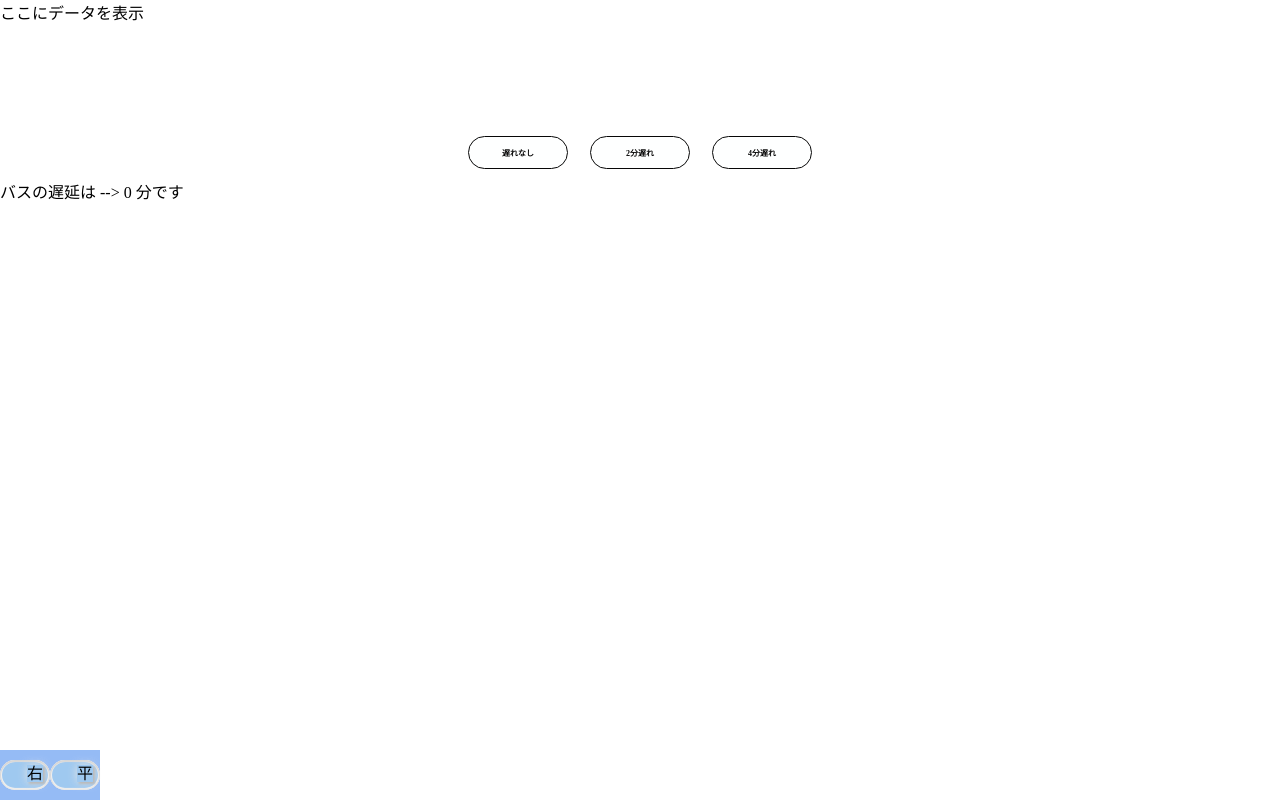
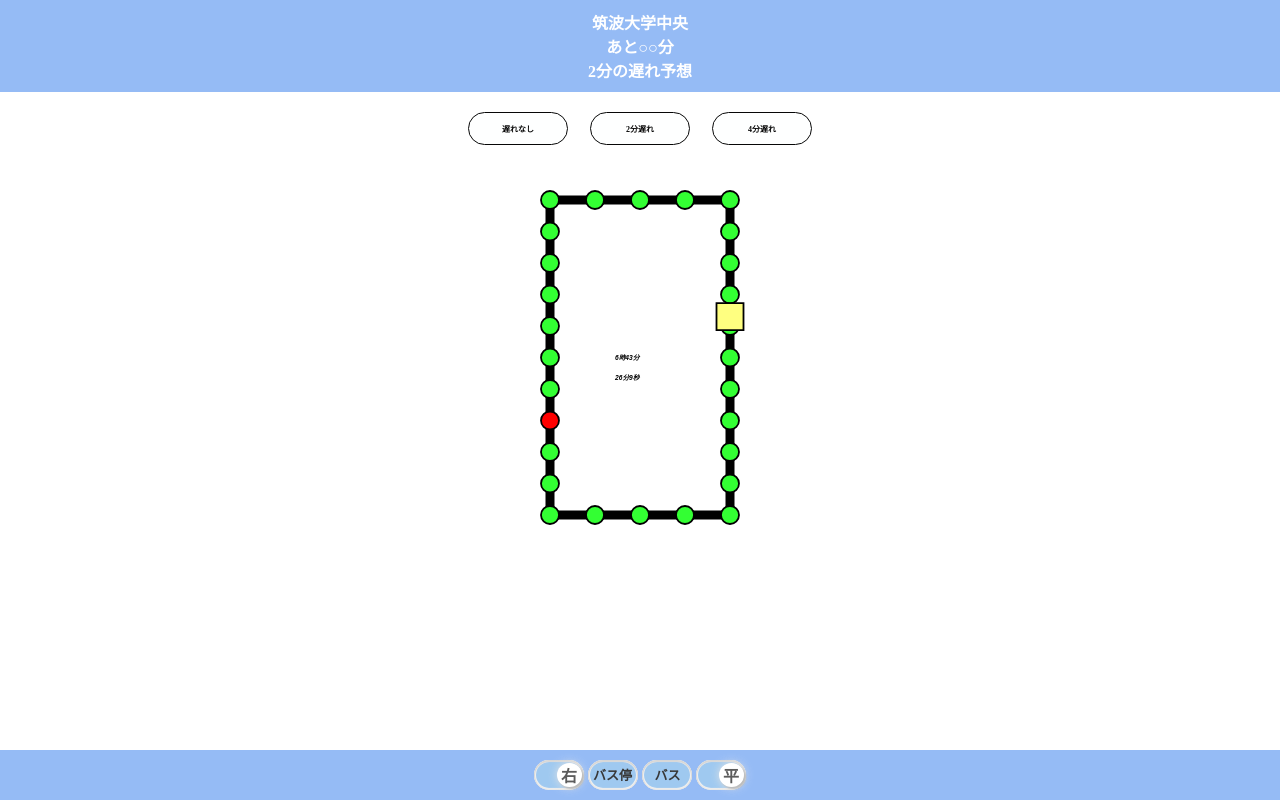
Before and after one commit to Moon-landing-Tsukuba/busvis, a PHP site: page / in a window 1280 px wide. Run offline with PHP 8.4, Linux system fonts and the light colour scheme; data that the repository does not hold is empty.

Commit message:
index.htmlの内容をindex.phpに反映

```diff
--- a/index.php
+++ b/index.php
@@ -61,14 +61,11 @@ $lates = getLate($pdo);
         <link rel="stylesheet" href="style.css">
     </head>
     <body>
-        <div id="gps">
-            ここにデータを表示
-        </div>
-
-        <div class="btn-box">
-            <div class="btn switch-left-right on"></div>
-            <div class="btn switch-holiday-weekday weekday"></div>
-        </div>
+    <header class="page-header wrapper">
+            <p>筑波大学中央</p>
+            <p>あと○○分</p>
+            <p>2分の遅れ予想</p>
+        </header>
 
         <div class="user-reaction-box">
             <ul>
@@ -78,26 +75,17 @@ $lates = getLate($pdo);
             </ul>
         </div>
 
-        <div id="result">バスの遅延は --> 0 分です</div><!-- このdiv内に整形したデータを非同期で入れる -->
+        <div id="container">
+            <canvas id="bus-map"></canvas>
+        </div>
 
-        <!-- <ul>
-          <?php foreach ($lates as $late): ?>
-            <li>
-              <span>
-                id : <?= htmlspecialchars($late->id); ?>
-                left : <?= htmlspecialchars($late->lefts); ?>
-                right : <?= htmlspecialchars($late->rights); ?>
-              </span>
-            </li>
-          <?php endforeach; ?>
-        </ul> -->
-
-        <p id="helloworld"></p>
-        <p id="testdis"></p>
-        <div id="container"></div>
-        <div>
-            <p id="arrival"></p>
-            <p id="nowtime"></p>
+        <div class="btn-box wrapper">
+            <div class="btn-container">
+                <div class="btn btn-common switch-left-right on"></div>
+                <div class="btn btn2 change-bus-stop"></div> <!--バス停を変更するボタン-->
+                <div class="btn btn2 change-bus"></div> <!--バスを変更するボタン-->
+                <div class="btn btn-common switch-holiday-weekday weekday"></div>
+            </div>
         </div>
 
         <script src="timetable_list.js"></script>
```
